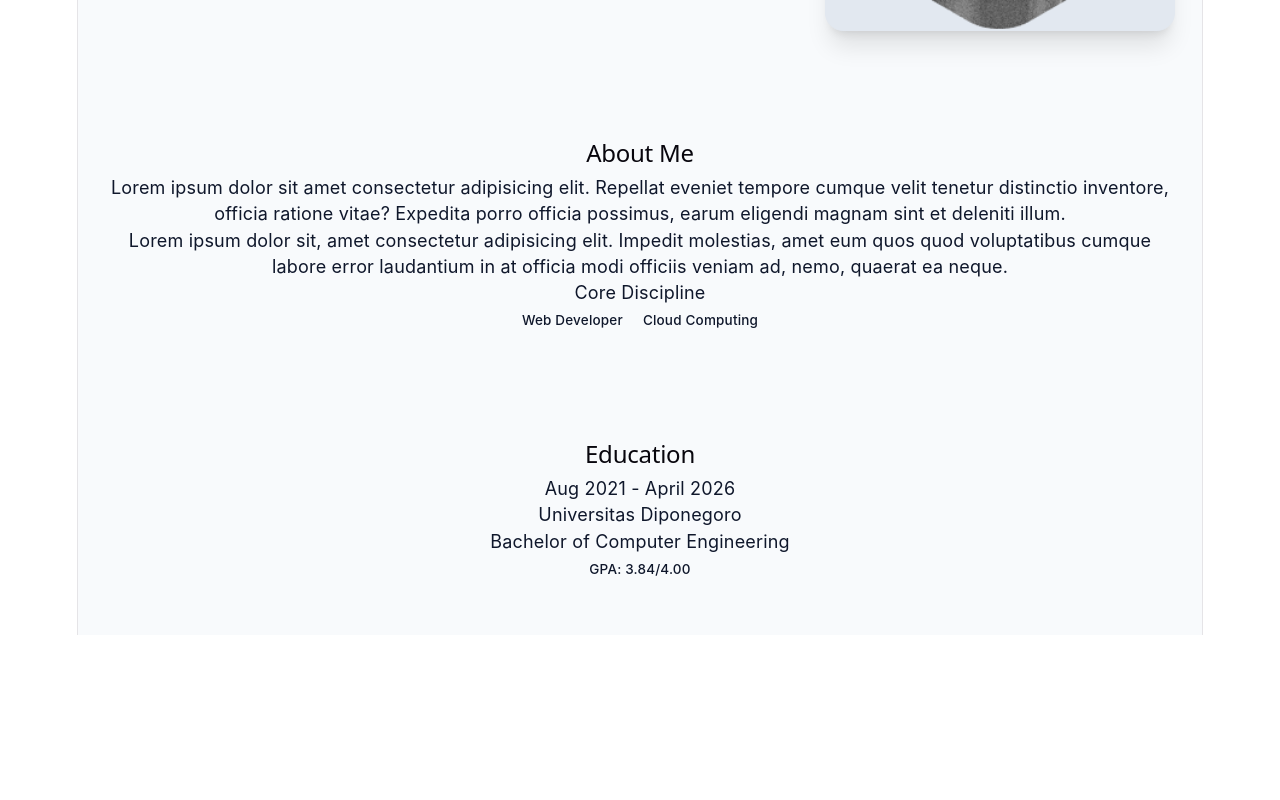
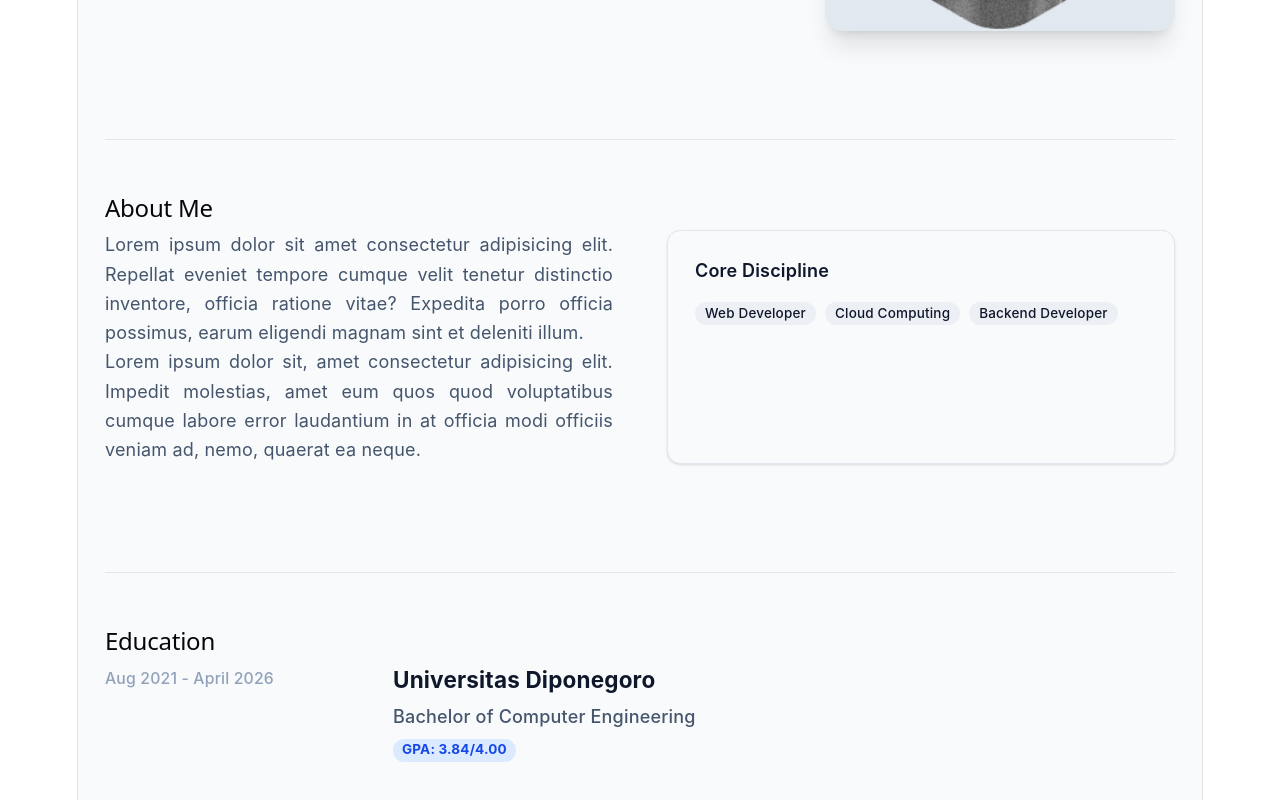
Before and after one commit to NaufalYogaPratama/JDT-17-NAUFAL-REACT, a React (Vite) app: page /cv-page in a window 1280 px wide. Shown: the part 528-1328 px from the top of the page. Before the commit the page ends 1163 px from the top, so only its background shows below. Built offline with nearby package versions, Linux system fonts and the light colour scheme.

Commit message:
[STYLE] - STYLING ABOUT ME AND EDUCATION SECTION

```diff
--- a/src/container/CV/index.tsx
+++ b/src/container/CV/index.tsx
@@ -7,7 +7,7 @@ function CvPage() {
   const navigate = useNavigate()
 
   return (
-    <div className='min-h-screen bg-slate-50 py-12 px-6 font-sans text-slate-900'>
+    <div className='min-h-screen bg-slate-50 py-12 px-6 font-sans text-slate-900 text-left'>
         {/* content-up */}
         <div className='mx-auto max-w-5xl space-y-24'>
             <Button variant={'outline'} size="sm" className='mb-8' onClick={() => navigate("/")}>Kembali ke home</Button>
@@ -53,14 +53,14 @@ function CvPage() {
                 </div>
             </section>
             {/* ABOUT ME SECTION */}
-            <section>
-                <h2>
+            <section className="space-y-8 pt-12 border-t border-slate-200">
+                <h2 className="text-2xl font-bold">
                     About Me
                 </h2>
                 {/* content kiri */}
-                <div>
+                <div className="grid md:grid-cols-2 gap-12">
                     {/* content inside 1 */}
-                    <div>
+                    <div className="space-y-4 text-slate-600 leading-relaxed text-justify">
                         <p>
                             Lorem ipsum dolor sit amet consectetur adipisicing elit. Repellat eveniet tempore cumque velit tenetur distinctio inventore, officia ratione vitae? Expedita porro officia possimus, earum eligendi magnam sint et deleniti illum.
                         </p>
@@ -68,40 +68,40 @@ function CvPage() {
                             Lorem ipsum dolor sit, amet consectetur adipisicing elit. Impedit molestias, amet eum quos quod voluptatibus cumque labore error laudantium in at officia modi officiis veniam ad, nemo, quaerat ea neque.
                         </p>
                     </div>
-                </div>
-                {/* content kanan */}
-                <div>
-                    {/* content inside 2.1 */}
+                    {/* content kanan */}
                     <div>
-                        <h3>Core Discipline</h3>
-                    </div>
-                    {/* content inside 2.2 */}
-                    <div>
-                        <Badge variant="secondary">Web Developer</Badge>
-                        <Badge variant="secondary">Cloud Computing</Badge>
+                        {/* content inside 2.1 */}
+                        <div className="bg-slate-50 border border-slate-200 p-6 rounded-xl shadow-sm h-full hover:shadow-md transition-shadow">
+                            <h3 className="font-semibold mb-4 text-slate-900">Core Discipline</h3>
+                            {/* content inside 2.2 */}
+                            <div className="flex flex-wrap gap-2">
+                                <Badge variant="secondary" className="bg-slate-200/50 hover:bg-slate-200">Web Developer</Badge>
+                                <Badge variant="secondary" className="bg-slate-200/50 hover:bg-slate-200">Cloud Computing</Badge>
+                                <Badge variant="secondary" className="bg-slate-200/50 hover:bg-slate-200">Backend Developer</Badge>
+                            </div>
+                        </div>
                     </div>
                 </div>
             </section>
             {/* EDUCATION SECTION */}
-            <section>
-                <h2>Education</h2>
+            <section className="space-y-8 pt-12 border-t border-slate-200">
+                <h2 className="text-2xl font-bold">Education</h2>
                 {/* content inside */}
-                <div>
+                <div className="flex flex-col md:flex-row gap-4 md:gap-16">
                     {/* content kiwo */}
-                    <div>Aug 2021 - April 2026</div>
+                    <div className="md:w-48 shrink-0 text-sm font-medium text-slate-400 mt-1">Aug 2021 - April 2026</div>
                     {/* content tengen */}
-                    <div>
+                    <div className="space-y-2">
                         {/* content tengen 1 */}
-                        <h3>Universitas Diponegoro</h3>
+                        <h3 className="text-xl font-bold text-slate-900">Universitas Diponegoro</h3>
                         {/* content tengen 2 */}
-                        <p>Bachelor of Computer Engineering</p>
+                        <p className="text-slate-600 font-medium">Bachelor of Computer Engineering</p>
                         {/* content tengen 3 */}
-                        <div>
-                            <Badge variant="secondary">GPA: 3.84/4.00</Badge>
+                        <div className="flex items-center gap-3 pt-2">
+                            <Badge variant="secondary" className="bg-blue-100 text-blue-700 hover:bg-blue-200 border-none font-bold">GPA: 3.84/4.00</Badge>
                         </div>
                     </div>
                 </div>
-
             </section>
         </div>
     </div>
```
